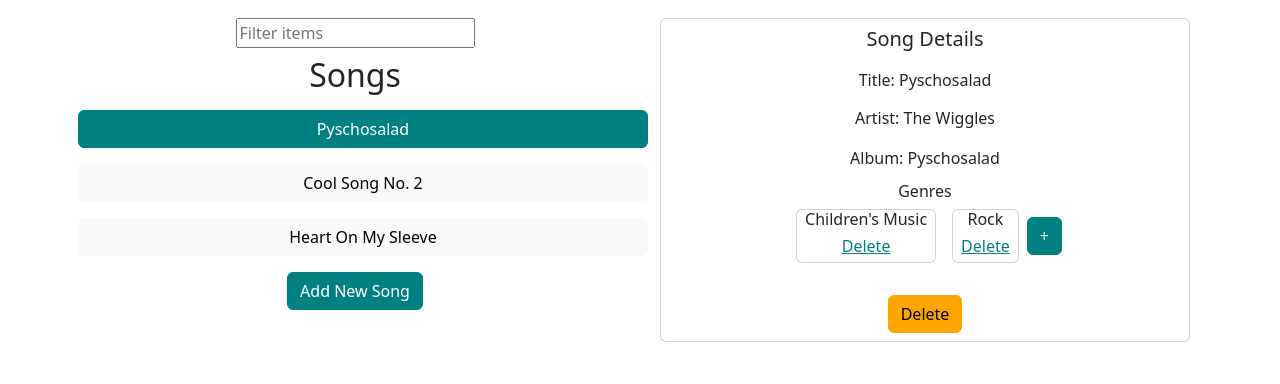
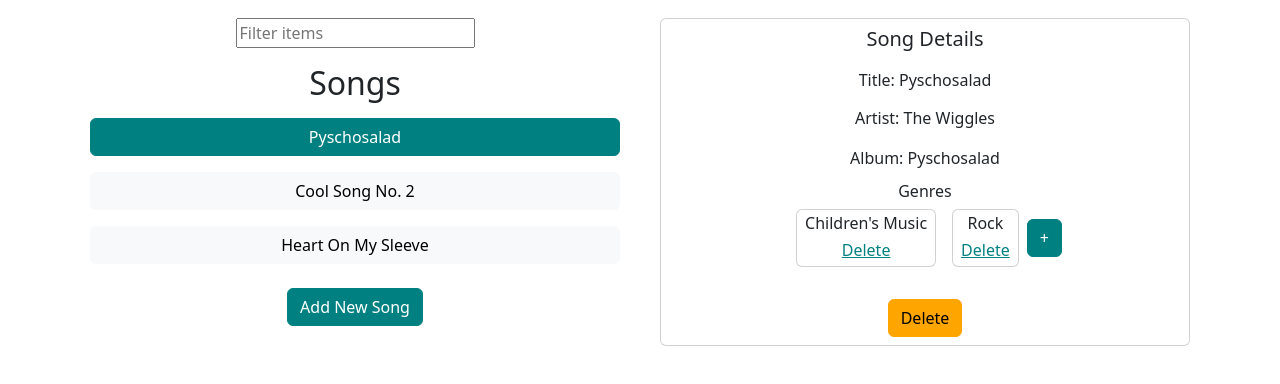
Before and after one commit to mickelson-classroom/list-detail-site-andrewbengordon, a React (Create React App) app: page / in a window 1280 px wide. Both pictures are taken after a click on the button "Pyschosalad". Shown: the top 384 px of the page. Built offline with nearby package versions, Linux system fonts and the light colour scheme.

Commit message:
fixed styles

```diff
--- a/src/Components/DetailComponent.tsx
+++ b/src/Components/DetailComponent.tsx
@@ -46,7 +46,7 @@ function DetailComponent({
               <div className="d-flex flex-wrap justify-content-center align-items-center">
                 {selectedSong.genres.map((genre) => (
                   <Card className="m-2">
-                    <Card.Subtitle className="px-2 py-1">{genre}</Card.Subtitle>
+                    <Card.Subtitle className="px-2 pb-1 pt-2">{genre}</Card.Subtitle>
                     <Card.Link
                       className="px-2 pb-1"
                       href="#"
--- a/src/Components/ListComponent.tsx
+++ b/src/Components/ListComponent.tsx
@@ -14,13 +14,13 @@ function ListComponent({
   selectSong,
 }: ListComponentProps) {
   return (
-    <div className="row">
+    <div className="row m-2">
       <h2>Songs</h2>
       {songs.map((item) => (
         <Button
           key={item.id}
           onClick={() => selectSong(item)}
-          className={`m-2 ${selectedSong?.id === item.id ? "btn-primary" : "btn-light"}`}
+          className={`my-2 ${selectedSong?.id === item.id ? "btn-primary" : "btn-light"}`}
         >
           {item.title}
         </Button>
```
